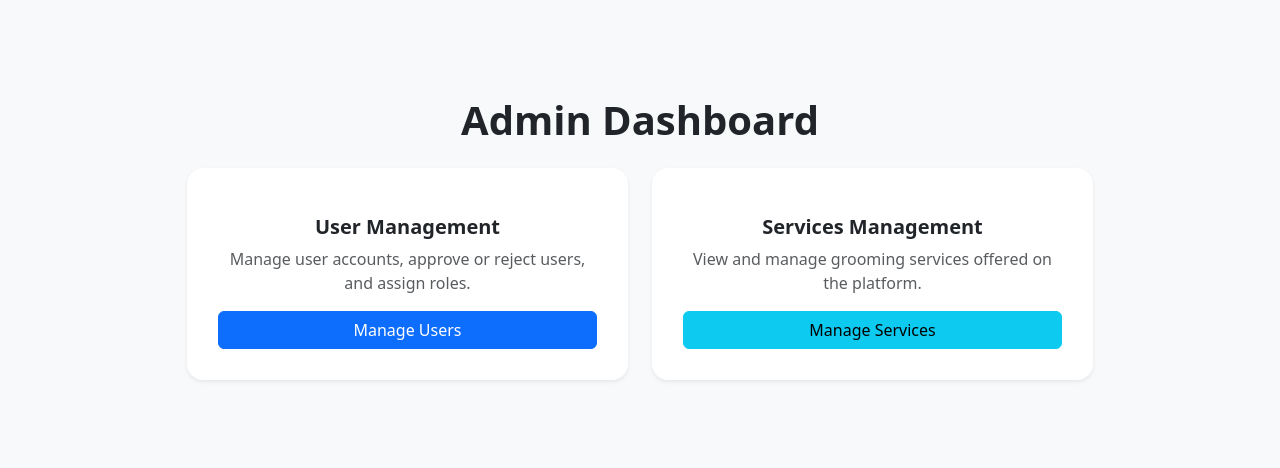
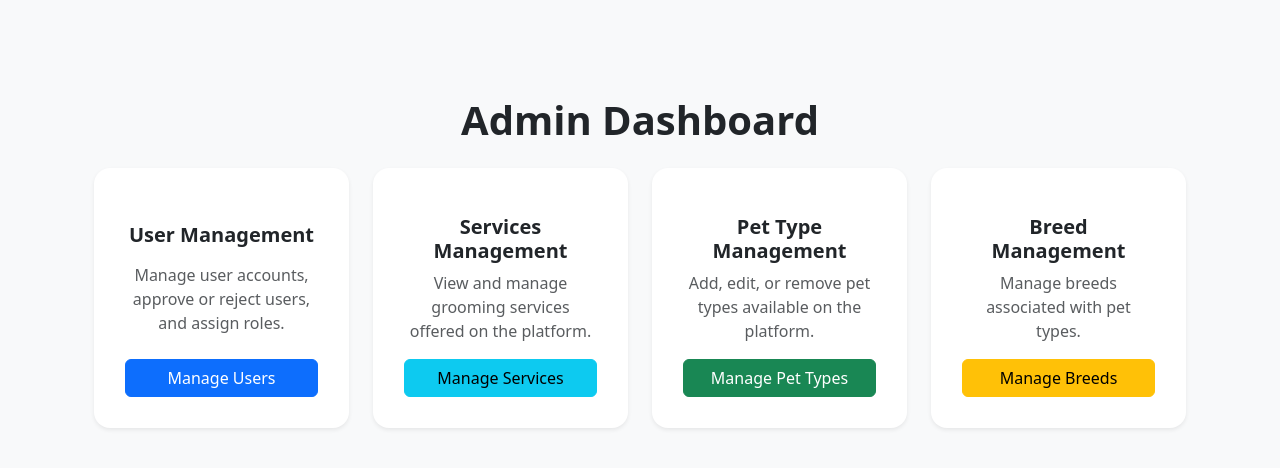
Before and after one commit to SreeragSreekanth/Petpampering, a Django app: page /admindash/ in a window 1280 px wide. Shown: the part 68-536 px from the top of the page. Run offline with Django 5.2, Linux system fonts and the light colour scheme; the visitor is signed in with stand-in values (Sample User, id 1); data that the repository does not hold is empty; some libraries are stand-ins or nearby versions.

Commit message:
Added some feature cards in admin dashboard

```diff
--- a/admin_panel/templates/admin.html
+++ b/admin_panel/templates/admin.html
@@ -1,7 +1,7 @@
 {% extends 'base.html' %}
 {% load static %}
 
-{% block title %}Admin Dashboard{% endblock %}
+{% block title %}Admin Dashboard - PawPerfect{% endblock %}
 
 {% block content %}
 <div class="container mt-5">
@@ -9,7 +9,7 @@
 
     <div class="row g-4 justify-content-center">
         <!-- User Management -->
-        <div class="col-md-5">
+        <div class="col-md-5 col-lg-3">
             <div class="card shadow-sm border-0 rounded-4 text-center p-3">
                 <div class="card-body">
                     <i class="fas fa-users fa-3x text-primary mb-3"></i>
@@ -21,7 +21,7 @@
         </div>
 
         <!-- Services Management -->
-        <div class="col-md-5">
+        <div class="col-md-5 col-lg-3">
             <div class="card shadow-sm border-0 rounded-4 text-center p-3">
                 <div class="card-body">
                     <i class="fas fa-cut fa-3x text-info mb-3"></i>
@@ -31,7 +31,30 @@
                 </div>
             </div>
         </div>
+
+        <!-- Pet Type Management -->
+        <div class="col-md-5 col-lg-3">
+            <div class="card shadow-sm border-0 rounded-4 text-center p-3">
+                <div class="card-body">
+                    <i class="fas fa-paw fa-3x text-success mb-3"></i>
+                    <h5 class="card-title fw-semibold">Pet Type Management</h5>
+                    <p class="card-text text-muted">Add, edit, or remove pet types available on the platform.</p>
+                    <a href="{% url 'pet_type_list' %}" class="btn btn-success w-100">Manage Pet Types</a>
+                </div>
+            </div>
+        </div>
+
+        <!-- Breed Management -->
+        <div class="col-md-5 col-lg-3">
+            <div class="card shadow-sm border-0 rounded-4 text-center p-3">
+                <div class="card-body">
+                    <i class="fas fa-dog fa-3x text-warning mb-3"></i>
+                    <h5 class="card-title fw-semibold">Breed Management</h5>
+                    <p class="card-text text-muted">Manage breeds associated with pet types.</p>
+                    <a href="{% url 'breed_list' %}" class="btn btn-warning w-100">Manage Breeds</a>
+                </div>
+            </div>
+        </div>
     </div>
-
 </div>
 {% endblock %}
--- a/admin_panel/templates/pet_type_form.html
+++ b/admin_panel/templates/pet_type_form.html
@@ -1,9 +1,11 @@
 {% extends 'base.html' %}
+{% load crispy_forms_tags %}
+
 {% block content %}
 <h2>{% if form.instance.pk %}Edit{% else %}Add{% endif %} Pet Type</h2>
 <form method="POST">
     {% csrf_token %}
-    {{ form.as_p }}
+    {{ form|crispy }}
     <button type="submit" class="btn btn-success">Save</button>
     <a href="{% url 'pet_type_list' %}" class="btn btn-secondary">Cancel</a>
 </form>
```
Also changed, not shown: pet_owner/templates/view_pet_owner.html (+0 -17 lines).
